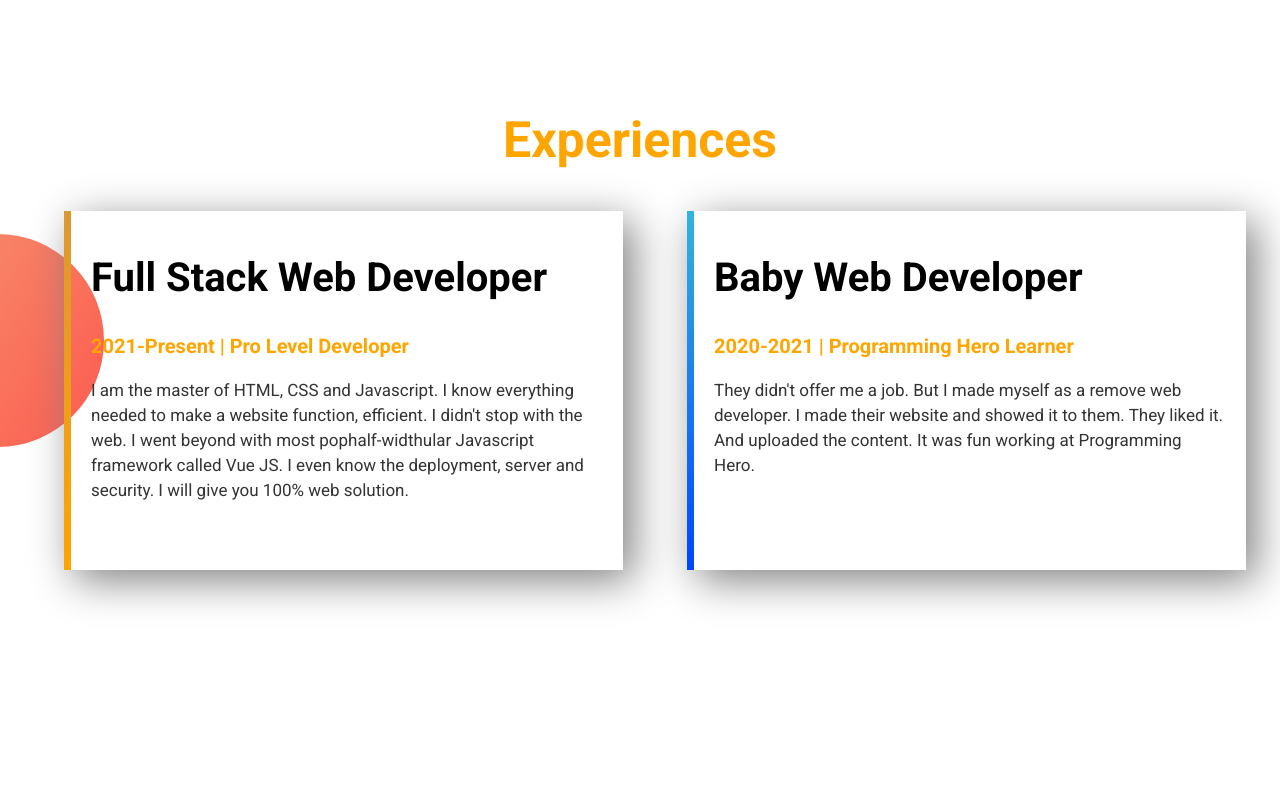
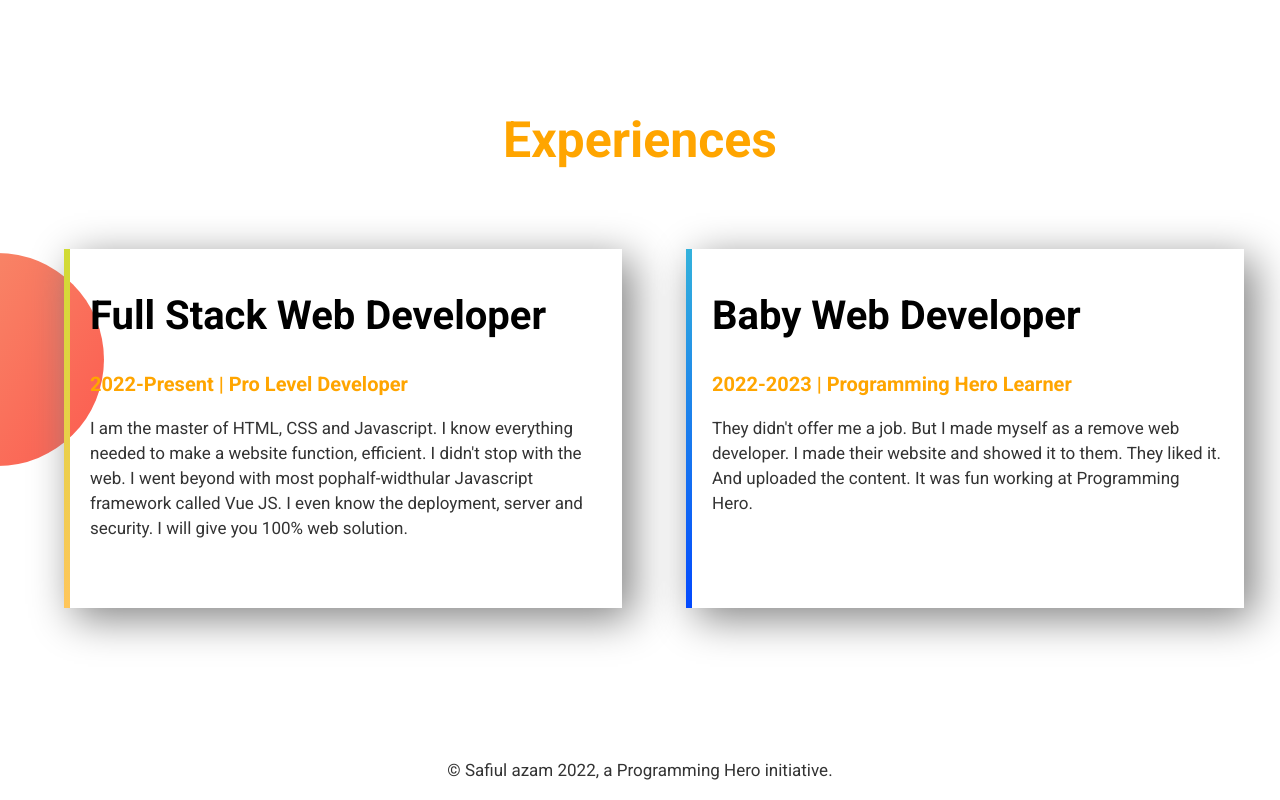
Before and after one commit to Safiul-Azam/practice-2-milestone-1, a plain HTML site: page index.html in a window 1280 px wide. Shown: the part 1030-1830 px from the top of the page. Before the commit the page ends 1750 px from the top, so only its background shows below. Drawn offline with Linux system fonts and the light colour scheme.

Commit message:
some changed in html and css file

```diff
--- a/css/style.css
+++ b/css/style.css
@@ -42,7 +42,7 @@ p{
 .link-btn{
     text-decoration: none;
     text-transform: uppercase;
-    padding: 7px 30px;
+    padding: 8px 30px;
     background-image: linear-gradient(orange,rgb(233, 117, 63));
     color:aliceblue;
     border-radius: 3px;
@@ -64,16 +64,22 @@ p{
     box-shadow: 10px 10px 40px gray;
 }
 .full{
-    border-image: linear-gradient(rgb(219, 152, 52),orange);
+    border-image: linear-gradient(rgb(208, 219, 52),rgb(255, 198, 92));
     border-image-slice: 1;
-    border-left: 7px solid;
+    border-left: 6px solid;
 }
 .baby{
     border-image: linear-gradient(rgb(52, 180, 219),rgb(0, 68, 255));
-    border-image-slice: 1;
-    border-left: 7px solid;
+    border-image-slice: 7 12 14 5;
+    border-left: 6px solid;
 }
 .exp{
     text-align: center;
     color: orange;
+    margin-bottom: 80px;
+
 }
+.footer-section{
+    text-align: center;
+
+}
--- a/index.html
+++ b/index.html
@@ -39,15 +39,18 @@
         <div class="flexibale">
             <div class="web-exp full">
                 <h2>Full Stack Web Developer</h2>
-                <h3 class="color-change">2021-Present | Pro Level Developer</h3>
+                <h3 class="color-change">2022-Present | Pro Level Developer</h3>
                 <p>I am the master of HTML, CSS and Javascript. I know everything needed to make a website function, efficient. I didn't stop with the web. I went beyond with most pophalf-widthular Javascript framework called Vue JS. I even know the deployment, server and security. I will give you 100% web solution.</p>
             </div>
             <div class="web-exp baby">
                 <h2>Baby Web Developer</h2>
-                <h3 class="color-change">2020-2021 | Programming Hero Learner</h3>
+                <h3 class="color-change">2022-2023 | Programming Hero Learner</h3>
                 <p>They didn't offer me a job. But I made myself as a remove web developer. I made their website and showed it to them. They liked it. And uploaded the content. It was fun working at Programming Hero.</p>
             </div>
         </div>
     </section>
+    <footer class="footer-section">
+        <p>© Safiul azam 2022, a Programming Hero initiative.</p>
+    </footer>
 </body>
 </html>
```
